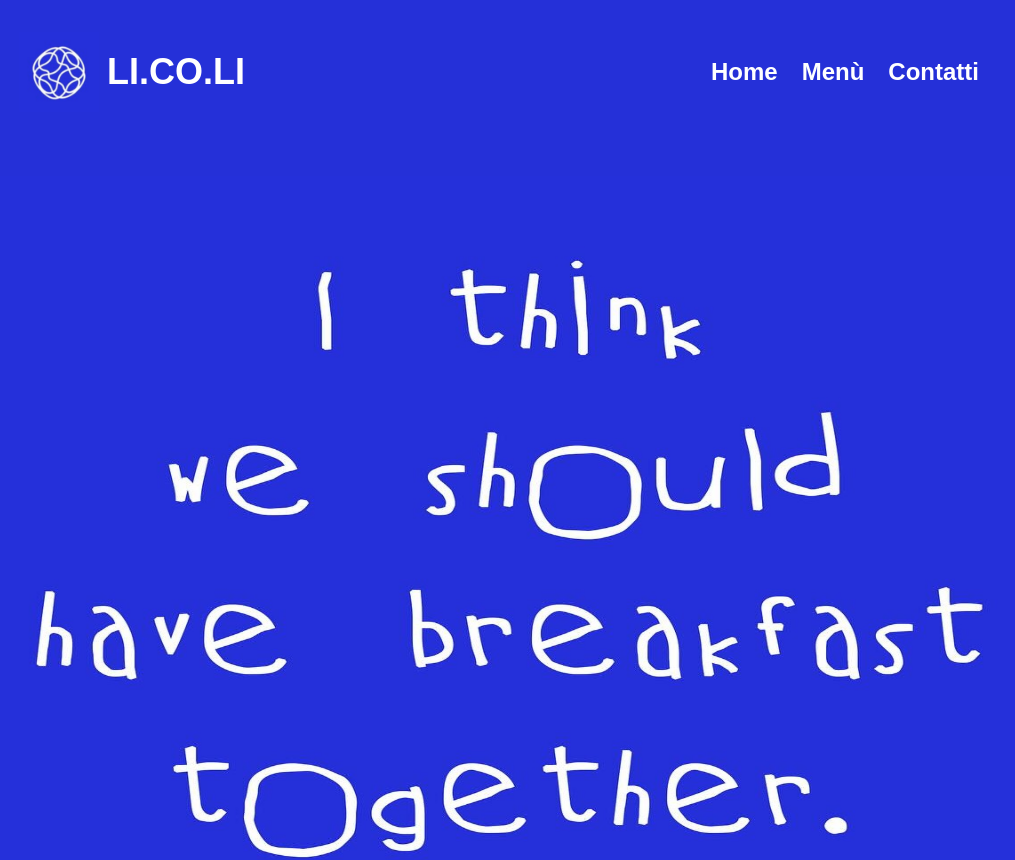
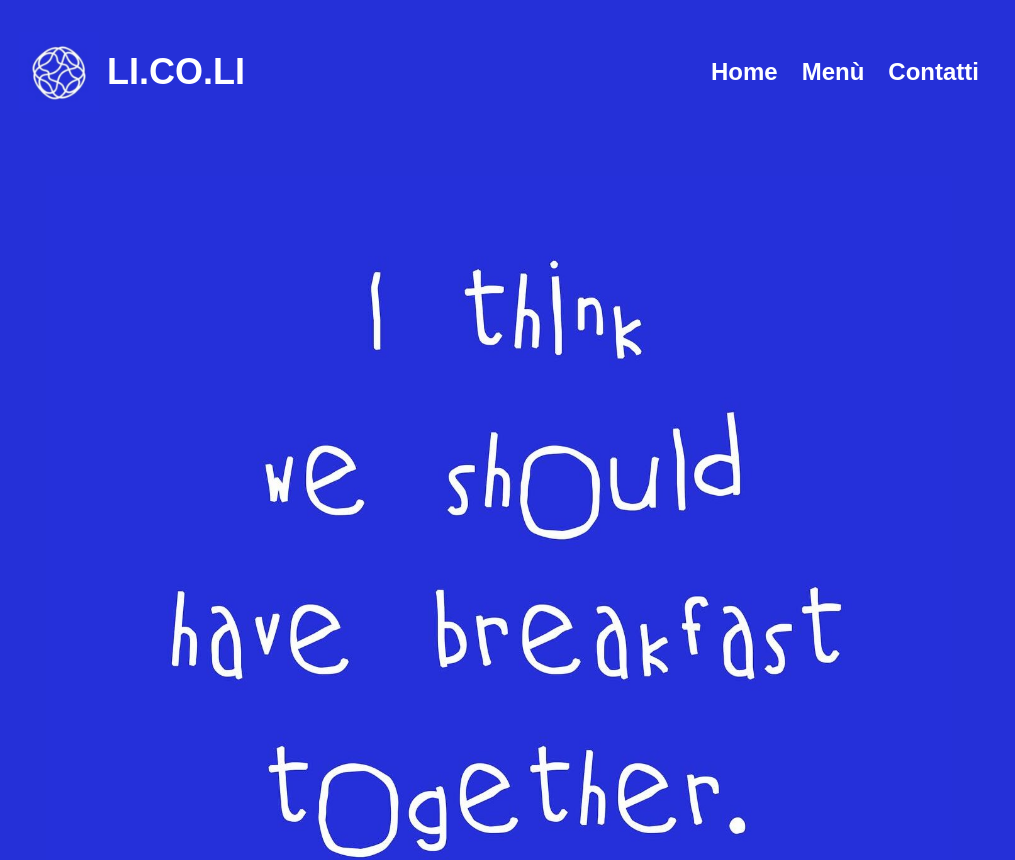
Before and after one commit to CodeKappa104/licoli.it, a Next.js app: page / in a window 1280 px wide. Shown: the top 860 px of the page, without its empty margins (141-1156 px from the left). Built offline with nearby package versions, Linux system fonts and the light colour scheme.

Commit message:
Refactor Home component layout and image handling

```diff
--- a/app/page.tsx
+++ b/app/page.tsx
@@ -7,19 +7,19 @@ const Home = () => {
   const imageFilenames = fs.readdirSync(galleryDir);
 
   return (
-    <div className="container mx-auto py-8 ">
+    <div className="mx-auto py-8 ">
       <div className="grid grid-cols-1">
         {imageFilenames.map((filename) => (
           <div
             key={filename}
-            className="relative w-full"
+            className="relative h-96 w-full"
             style={{ minHeight: "800px" }}
           >
             <Image
               src={`/home/${filename}`}
               alt={filename}
               fill={true}
-              objectFit="fill"
+              objectFit="contain"
               className="rounded-lg"
             />
           </div>
```
